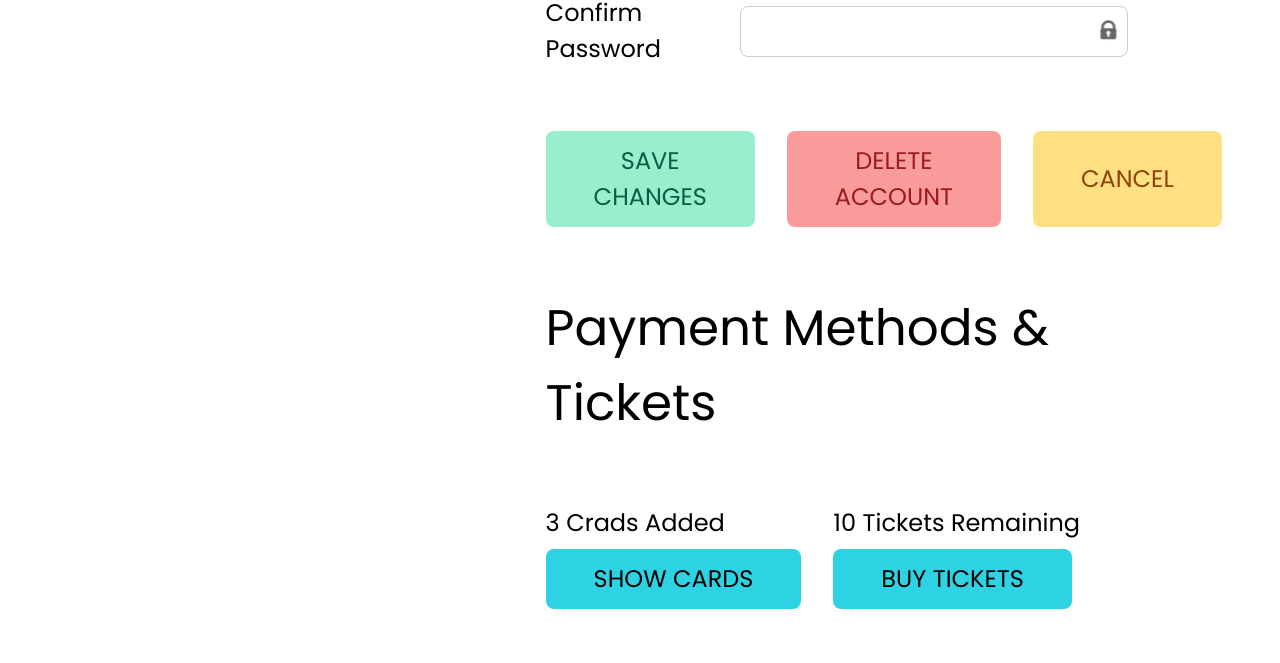
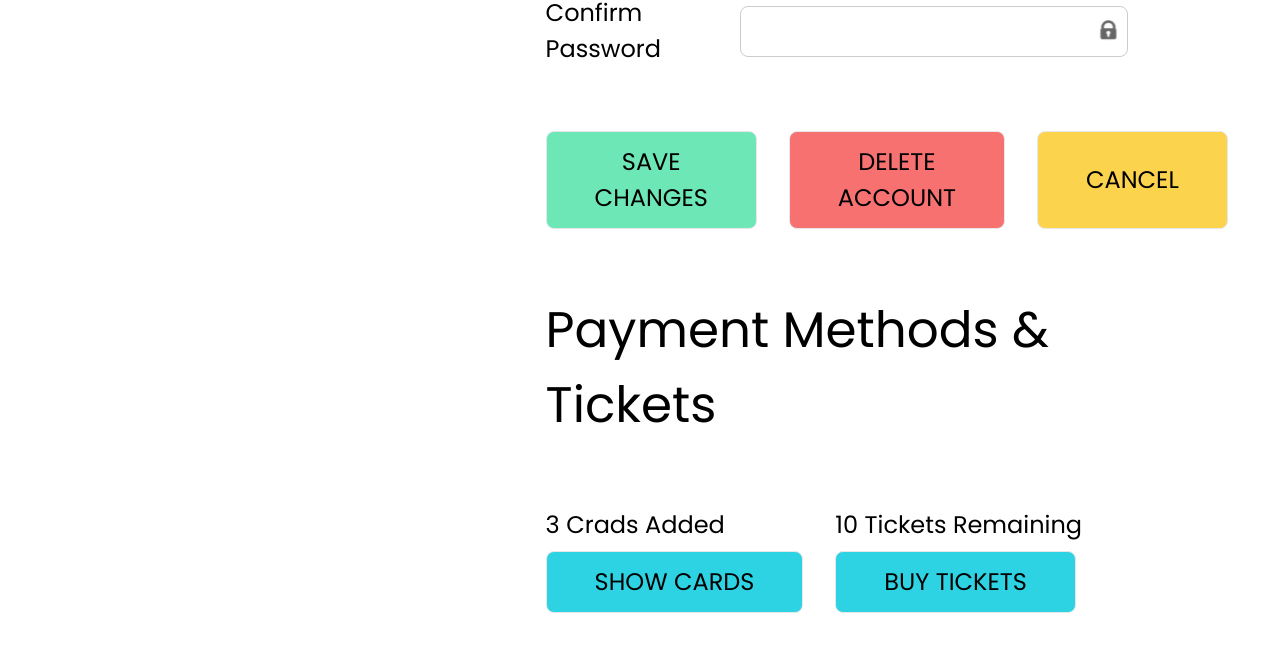
Before and after one commit to AllanSaleh/capstone-project-online-healing, a React (Create React App) app: page / in a window 1280 px wide. Shown: the part 1151-1814 px from the top of the page. Built offline with nearby package versions, Linux system fonts and the light colour scheme.

Commit message:
changed colors of the buttons and hover property

```diff
--- a/src/Components/ProfileInfo/EditProfile.jsx
+++ b/src/Components/ProfileInfo/EditProfile.jsx
@@ -26,21 +26,21 @@ const EditProfile = () => (
             <EditProfileButton
               text="save changes"
               bgColor="bg-green-300"
-              textColor="text-green-800"
+              color="green-500"
               margin="mr-4"
               bgOpacity="bg-opacity-70"
             />
             <EditProfileButton
               text="delete account"
               bgColor="bg-red-400"
-              textColor="text-red-800"
+              color="red-500"
               margin="mx-4"
               bgOpacity="bg-opacity-70"
             />
             <EditProfileButton
               text="cancel"
               bgColor="bg-yellow-300"
-              textColor="text-yellow-800"
+              color="yellow-300"
               margin="ml-4"
               bgOpacity="bg-opacity-70"
             />
@@ -49,11 +49,11 @@ const EditProfile = () => (
             <h1 className="text-title capitalize mb-16">Payment Methods & Tickets</h1>
             <div className="inline-block mr-4">
               <h3 className="text-subtitle capitalize mb-2">3 crads added</h3>
-              <EditProfileButton text="show cards" />
+              <EditProfileButton text="show cards" color="blue-dark" />
             </div>
             <div className="inline-block ml-4">
               <h3 className="text-subtitle capitalize mb-2">10 tickets remaining</h3>
-              <EditProfileButton text="buy tickets" />
+              <EditProfileButton text="buy tickets" color="blue-dark" />
             </div>
           </div>
         </div>
--- a/src/Components/ProfileInfo/EditProfileButton.jsx
+++ b/src/Components/ProfileInfo/EditProfileButton.jsx
@@ -1,10 +1,12 @@
 import React from 'react';
 
-const EditProfileButton = ({ text, bgColor, textColor, margin, bgOpacity }) => (
+const EditProfileButton = ({ text, bgColor, color, margin }) => (
   <button
-    className={`${bgColor || 'bg-blue-dark'} ${bgOpacity} ${
-      textColor || 'text-black'
-    } ${margin} rounded-lg uppercase px-12 py-3 text-subtitle transition duration-300 hover:bg-opacity-100 hover:shadow-lg`}
+    type="button"
+    className={`${
+      bgColor || 'bg-blue-dark'
+    } text-black ${margin} rounded-lg uppercase px-12 py-3 text-subtitle border transition duration-300 hover:bg-white hover:${`border-${color}`}
+    hover:${`text-${color}`}`}
   >
     {text}
   </button>
```
